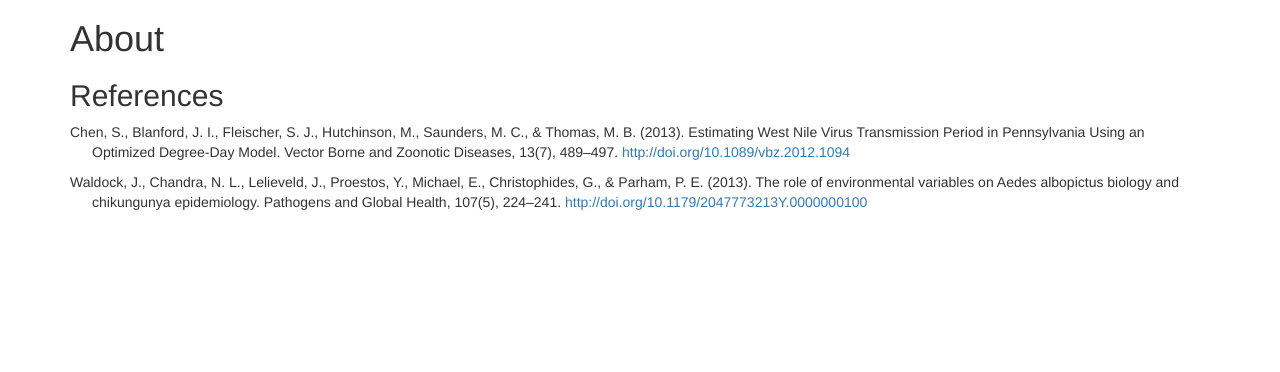
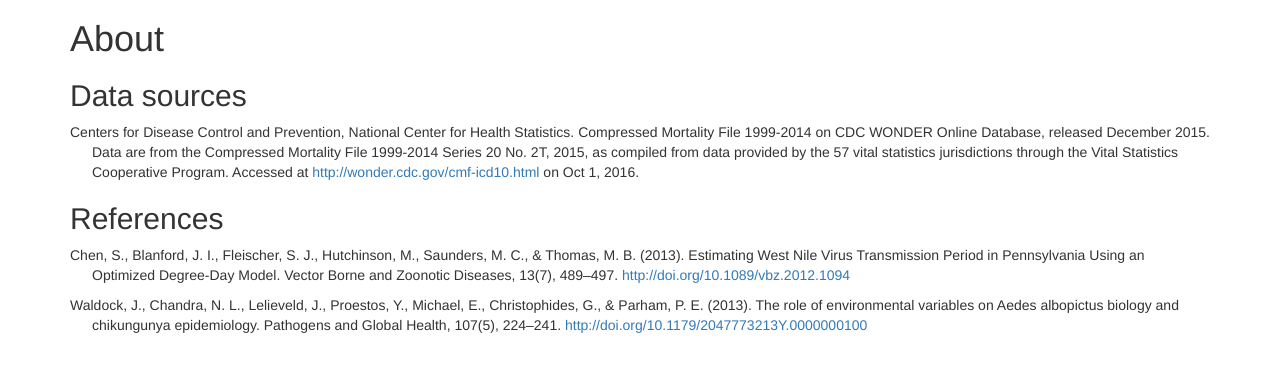
Before and after one commit to lennax/blackironhack2016, a Flask app: page / in a window 1280 px wide, after a click on "About". Shown: the part 51-423 px from the top of the page. Run offline with Flask 2, Linux system fonts and the light colour scheme; some libraries are stand-ins or nearby versions.

Commit message:
Add comparative mortality data from CDC

```diff
--- a/server.py
+++ b/server.py
@@ -69,6 +69,11 @@ def calculate():
 
 def get_result(lat, lng, mydate, state=None, county=None):
 
+    result_dict = dict(text=None,
+                       risk=None,
+                       zcases=None,
+                       error=0)
+
     latlng = (lat, lng)
     #print latlng
     app.logger.debug(latlng)
@@ -79,7 +84,8 @@ def get_result(lat, lng, mydate, state=None, county=None):
         parsed_date = datetime.datetime.strptime(mydate, datefmt)
     except ValueError:
         # Server-side input validation
-        return dict(error="Invalid date")
+        result_dict['error'] = 'Invalid date'
+        return result_dict
     month_number = parsed_date.month
     month_name = parsed_date.strftime("%B")
 
@@ -292,11 +298,11 @@ def get_result(lat, lng, mydate, state=None, county=None):
     if pop_sentence is not None:
         result_text = result_text + " " + pop_sentence
 
-    result_dict = dict(text=result_text,
-                       risk=risk,
-                       error=0)
+    result_dict['text'] = result_text
+    result_dict['risk'] = risk
 
     return result_dict
+
 
 def get_zika():
     html_doc = urllib2.urlopen(zika_url)
--- a/static/script.js
+++ b/static/script.js
@@ -52,7 +52,7 @@ MyApp.initMap = function () {
 
 };
 
-MyApp.drawChart = function (risk) {
+MyApp.drawGauge = function (risk) {
   "use strict";
 
   var data = google.visualization.arrayToDataTable([
@@ -76,6 +76,175 @@ MyApp.drawChart = function (risk) {
   chart.draw(data, options);
 
   // setInterval(function () { // data.setValue(0, 1, 40 + Math.round(60 * Math.random())); // chart.draw(data, options); // }, 13000);
+};
+
+MyApp.drawLadder = function (zcases) {
+  "use strict";
+  var cause = [
+'Heart disease',
+'Lung cancer',
+'Car crash',
+'Firearm homicide',
+'Plane crash',
+'Drowning in bathtub',
+'Arthropod-borne virus',
+'Lightning'
+  ];
+
+  var rate = [
+1440.6,
+524.8,
+140.3,
+38.8,
+2,
+1.3,
+0.3,
+0.10
+];
+
+  var breakpoint = 4;
+
+  var smalltrace = {
+    type: 'scatter',
+    x: rate.slice(breakpoint, rate.length),
+    y: rate.slice(breakpoint, rate.length),
+    mode: 'markers+text',
+    text: cause.slice(breakpoint, cause.length),
+    textposition: 'right',
+    name: 'Deaths per 1M',
+    showlegend: false,
+    marker: {
+      color: 'rgba(156, 165, 196, 0.95)',
+      line: {
+        color: 'rgba(156, 165, 196, 1.0)',
+        width: 1,
+      },
+      symbol: 'circle',
+      size: 16
+    }
+  };
+
+  var largetrace = {
+    type: 'scatter',
+    x: rate.slice(0, breakpoint),
+    y: rate.slice(0, breakpoint),
+    mode: 'markers+text',
+    text: cause.slice(0, breakpoint),
+    textposition: 'left',
+    name: 'Deaths per 1M in USA',
+    //showlegend: false,
+    marker: {
+      color: 'rgba(156, 165, 196, 0.95)',
+      line: {
+        color: 'rgba(156, 165, 196, 1.0)',
+        width: 1,
+      },
+      symbol: 'circle',
+      size: 16
+    }
+  };
+
+  var gbstrace = {
+    type: 'scatter',
+    x: [15],
+    y: [15],
+    //y: ['Guillain-Barré Syndrome'],
+    text: ['Guillain-Barré Syndrome'],
+    textposition: 'center',
+    mode: 'markers+text',
+    name: 'Cases per 1M in USA',
+    //showlegend: false,
+    marker: {
+      color: 'rgba(211, 172, 167, 0.95)',
+      line: {
+        color: 'rgba(211, 172, 167, 1.0)',
+        width: 1,
+      },
+      symbol: 'circle',
+      size: 16
+    }
+  };
+
+  var zikatrace = {
+    type: 'scatter',
+    x: [zcases],
+    y: [zcases],
+    //y: ['Guillain-Barré Syndrome'],
+    text: ['Zika Virus Syndrome'],
+    textposition: 'center',
+    mode: 'markers+text',
+    name: 'Cases per 1M in state',
+    //showlegend: false,
+    marker: {
+      color: 'rgba(211, 172, 167, 0.95)',
+      line: {
+        color: 'rgba(211, 172, 167, 1.0)',
+        width: 1,
+      },
+      symbol: 'circle',
+      size: 16
+    }
+  };
+
+  var data = [smalltrace, largetrace, gbstrace, zikatrace];
+
+  var xtickvals = [0.1, 1, 10, 100, 1000];
+  var xticktext = ["1 in 10 million", "1 in 1 million", "1 in 100,000", "1 in 10,000", "1 in 1,000"];
+
+  var layout = {
+    title: 'Comparison of risks',
+    xaxis: {
+      showgrid: true,
+      showline: true,
+      fixedrange: true,
+      linecolor: 'rgb(102, 102, 102)',
+      titlefont: {
+        font: {
+          color: 'rgb(204, 204, 204)'
+        }
+      },
+      tickfont: {
+        font: {
+          color: 'rgb(102, 102, 102)'
+        }
+      },
+      type: 'log',
+      rangemode: 'nonnegative',
+      tickvals: xtickvals,
+      ticktext: xticktext,
+      //tickmode: 'array',  // setting tickmode 'array' ignored xtickvals
+      ticks: 'outside',
+      tickcolor: 'rgb(102, 102, 102)'
+    },
+    yaxis: {
+      autorange: 'reversed',
+      fixedrange: true,
+      showgrid: false,
+      showline: false,
+      zeroline: false,
+      showticklabels: false,
+      ticks: '',
+      type: 'log',
+      rangemode: 'nonnegative',
+    },
+    //  margin: {
+    //    l: 140,
+    //    r: 40,
+    //    b: 50,
+    //    t: 80
+    //  },
+    //showlegend: false,
+    legend: {
+      orientation: 'h',
+    },
+    width: 600,
+    height: 400,
+    paper_bgcolor: 'rgb(254, 247, 234)',
+    plot_bgcolor: 'rgb(254, 247, 234)',
+    //  hovermode: 'closest'
+  };
+
+  Plotly.newPlot('ladder', data, layout);
 };
 
 MyApp.geocoder = new google.maps.Geocoder();
@@ -167,7 +336,9 @@ MyApp.submitForm = function () {
             console.log(data.result);
             $('input[name=destination]').focus().select();
             //alert(data.result);
-            MyApp.drawChart(data.result.risk);
+            //MyApp.drawGauge(data.result.risk);
+            // FIXME correct behavior on zero
+            MyApp.drawLadder(0);
             //console.log(data.result.text)
             $('#result').text(data.result.text);
           }
--- a/templates/index.html
+++ b/templates/index.html
@@ -97,8 +100,14 @@
             <div role="tabpanel" class="tab-pane fade" id="about">
                 <h1>About</h1>
 
+                <h2>Data sources</h2>
+                <div class="references">
+                  <p>
+                    Centers for Disease Control and Prevention, National Center for Health Statistics. Compressed Mortality File 1999-2014 on CDC WONDER Online Database, released December 2015. Data are from the Compressed Mortality File 1999-2014 Series 20 No. 2T, 2015, as compiled from data provided by the 57 vital statistics jurisdictions through the Vital Statistics Cooperative Program. Accessed at <a href="http://wonder.cdc.gov/cmf-icd10.html">http://wonder.cdc.gov/cmf-icd10.html</a> on Oct 1, 2016.</p>
+              </div>
                 <h2>References</h2>
                 <div class="references">
+
                     <p>Chen, S., Blanford, J. I., Fleischer, S. J., Hutchinson, M., Saunders, M. C., &amp; Thomas, M. B. (2013). Estimating West Nile Virus Transmission Period in Pennsylvania Using an Optimized Degree-Day Model. Vector Borne and Zoonotic Diseases, 13(7), 489–497. <a href="http://doi.org/10.1089/vbz.2012.1094">http://doi.org/10.1089/vbz.2012.1094</a></p>
                     <p>Waldock, J., Chandra, N. L., Lelieveld, J., Proestos, Y., Michael, E., Christophides, G., &amp; Parham, P. E. (2013). The role of environmental variables on Aedes albopictus biology and chikungunya epidemiology. Pathogens and Global Health, 107(5), 224–241. <a href="http://doi.org/10.1179/2047773213Y.0000000100">http://doi.org/10.1179/2047773213Y.0000000100</a></p>
                 </div>
```
Also changed, not shown: other parts of templates/index.html (+5 -0 lines), README.md.
